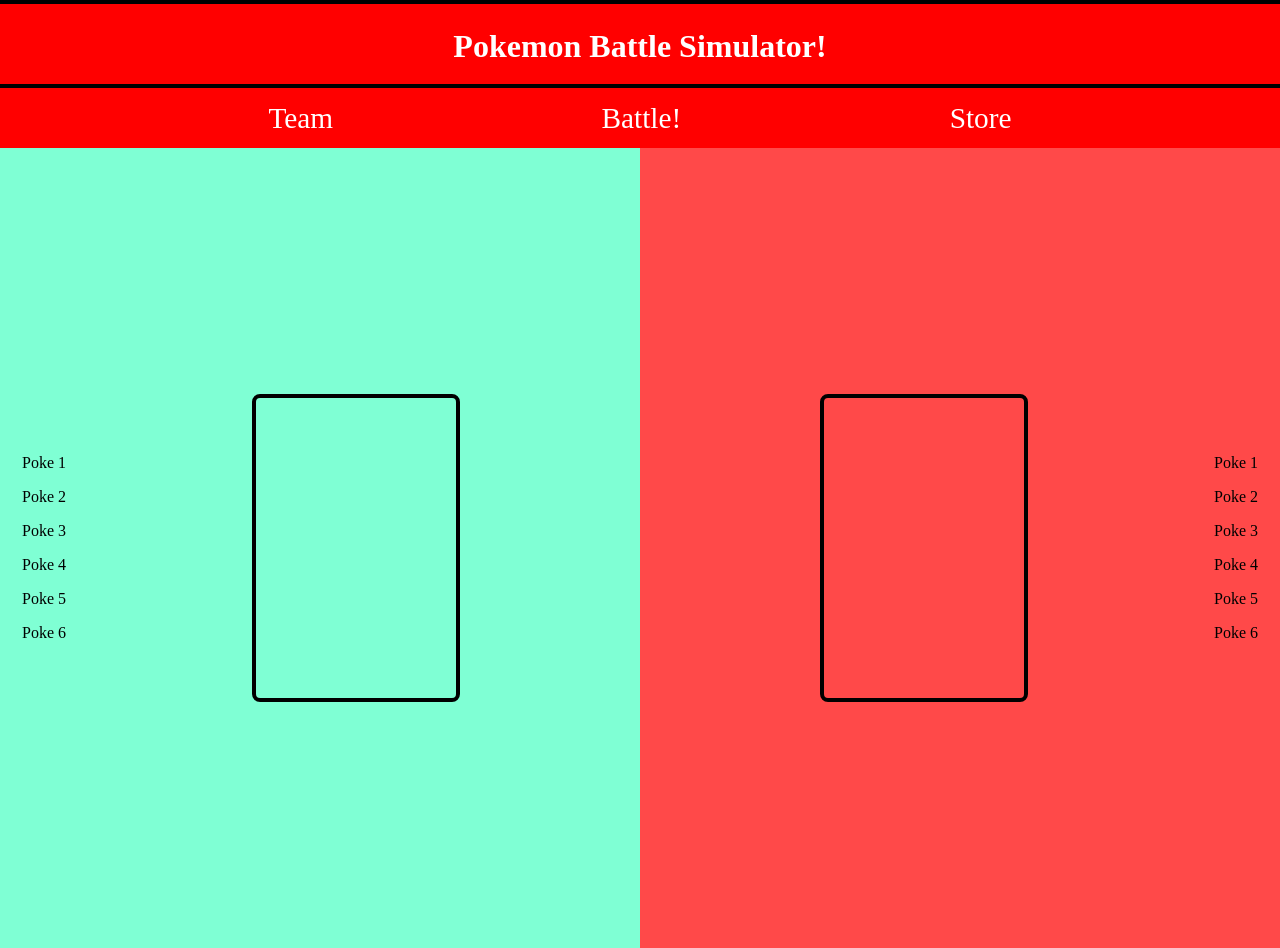
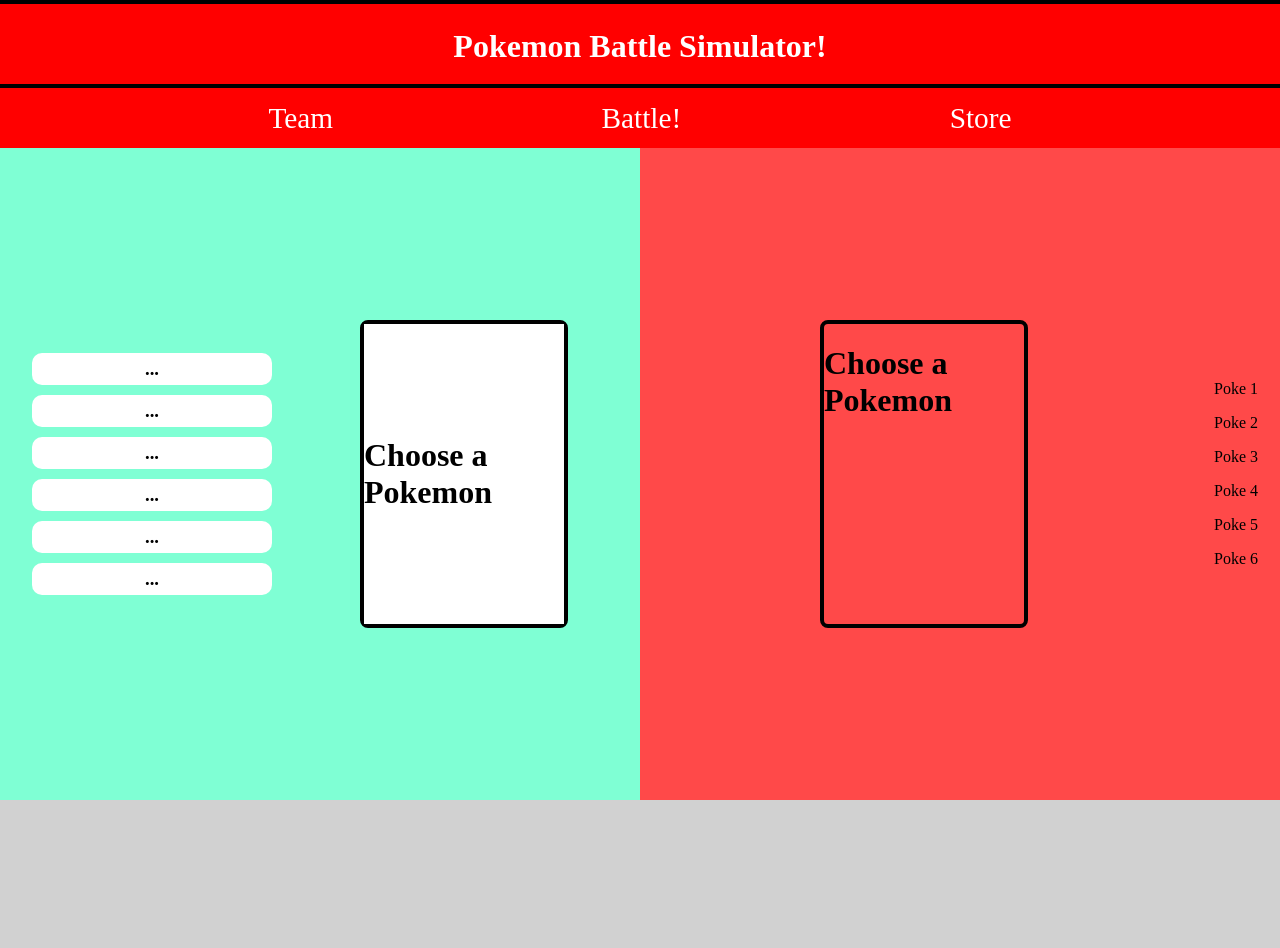
Before and after one commit to Serrin-Sage/Pokemon-Battle-Project, a React (Vite) app: page /battle in a window 1280 px wide. After the commit the page ends 800 px from the top, so only its background shows below. Built offline with nearby package versions, Linux system fonts and the light colour scheme.

Commit message:
Adding battle cards to battle area

```diff
--- a/src/App.jsx
+++ b/src/App.jsx
@@ -16,7 +16,7 @@
       <Navbar />
         <Routes>
           <Route path={'/'} element={<Team setTeam={setTeam} team={team}/>}/>
-          <Route path={'/battle'} element={<Battle />}/>
+          <Route path={'/battle'} element={<Battle team={team}/>}/>
           <Route path={'/store'} element={<Store money={money} setMoney={setMoney} potionTotal={potionTotal} setPotionTotal={setPotionTotal}/>}/>
         </Routes>
 
--- a/src/components/Battle.jsx
+++ b/src/components/Battle.jsx
@@ -1,19 +1,30 @@
 import BattleCard from "./BattleCard"
+import { useState } from 'react';
 
-const Battle = () => {
-
+const Battle = ({ team }) => {
+    const [ currentPk, setCurrentPk ] = useState(team[0])
+    const handleClick = (poke) => {
+        setCurrentPk(poke)
+    }
     return (
         <div className="battle-container">
             <div className="battle-area" id="team-area">
                 <div className="list-column" id="team-list">
-                    <p>Poke 1</p>
-                    <p>Poke 2</p>
-                    <p>Poke 3</p>
-                    <p>Poke 4</p>
-                    <p>Poke 5</p>
-                    <p>Poke 6</p>
+                    {
+                        team.map((pk, i) => {
+                            return(
+                                <div key={i}>
+                                    {pk ? (<div onClick={() => handleClick(pk)}className="battleTeamCard">
+                                        <img src={pk.sprites.front_default} height={'50px'}></img>
+                                        <h2>{pk.name}</h2>
+                                        </div>) :
+                                    (<div className="battleTeamCard"><h3>...</h3></div>)}
+                                </div>
+                            )
+                        })
+                    }
                 </div>
-                <BattleCard className={"selected-card"} id={"displayed-team"}/>
+                <BattleCard className={"selected-card"} id={"displayed-team"} currentPk={currentPk}/>
             </div>
 
             <div className="battle-area" id="enemy-area">
--- a/src/components/BattleCard.jsx
+++ b/src/components/BattleCard.jsx
@@ -1,9 +1,17 @@
-const BattleCard = ({ className, id}) => {
+const BattleCard = ({ className, id, currentPk }) => {
 
     return (
         <div className="card-display">
             <div className={className} id={id}>
-
+                {currentPk ? (
+                    <div className="selected-card">
+                        <h1>#{currentPk.id}</h1>
+                        <h2>{currentPk.name}</h2>
+                        <img src={currentPk.sprites.front_default}></img>
+                    </div>
+                ) : (
+                    <h1>Choose a Pokemon</h1>
+                )}
             </div>
         </div>
     )
--- a/src/stylesheets/battle-style.css
+++ b/src/stylesheets/battle-style.css
@@ -1,8 +1,16 @@
 /* Global Styling */
+.App {
+    height: 100vh;
+    width: 100vw;
+    display: flex;
+    flex-direction: column;
+}
 .battle-container {
+    flex: 1;
     display: flex;
     flex-direction: row;
     justify-content: space-evenly;
+    align-items: stretch;
 }
 .battle-area {
     display: flex;
@@ -10,7 +18,20 @@
     align-items: center;
     color: rgb(0, 0, 0);
     width: 50%;
-    height: 100vh;
+}
+.battleTeamCard {
+    background-color: white;
+    width: 15rem;
+    border-radius: 10px;
+    display: flex;
+    flex-direction: row;
+    margin: 10px;
+    align-items: center;
+    justify-content: center;
+    transition: all 0.5s ease-out;
+}
+.battleTeamCard:hover {
+    transform: scale(1.05);
 }
 .list-column {
     padding: 6px;
@@ -26,7 +47,12 @@
 
 }
 .selected-card {
-
+    background-color: white;
+    display: flex;
+    flex-direction: column;
+    justify-content: center;
+    align-items: center;
+    width: 100%;
 }
 
 /* Team Styling */
--- a/src/stylesheets/team-style.css
+++ b/src/stylesheets/team-style.css
@@ -53,6 +53,7 @@
     background: none;
     position: relative;
     transition: all 0.5s ease-out;
+    margin: 2px;
 }
 .cardUpdate {
     background: rgb(73, 189, 73);
```
Also changed, not shown: src/components/test.jsx (added, +17 -0 lines).
